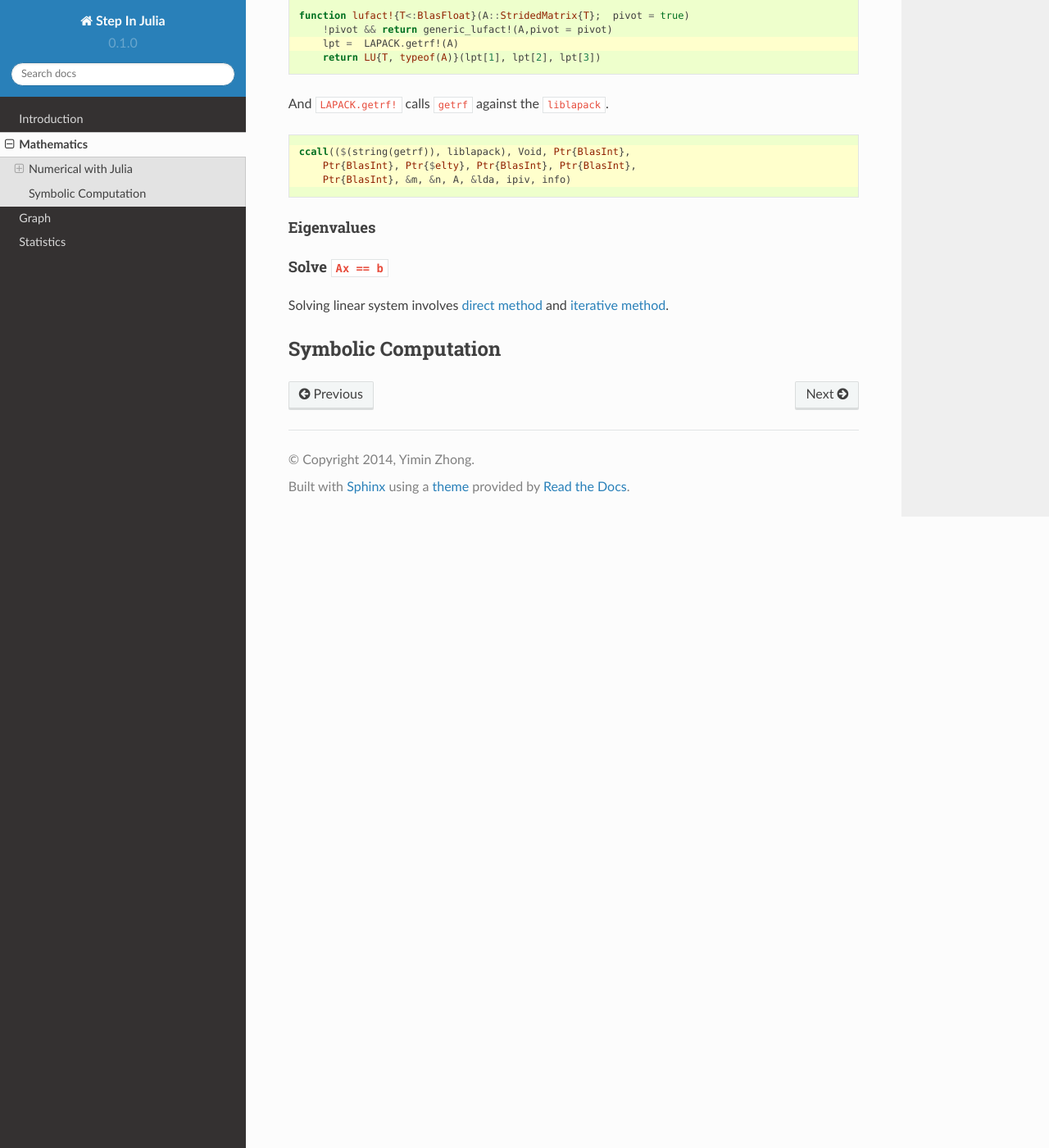
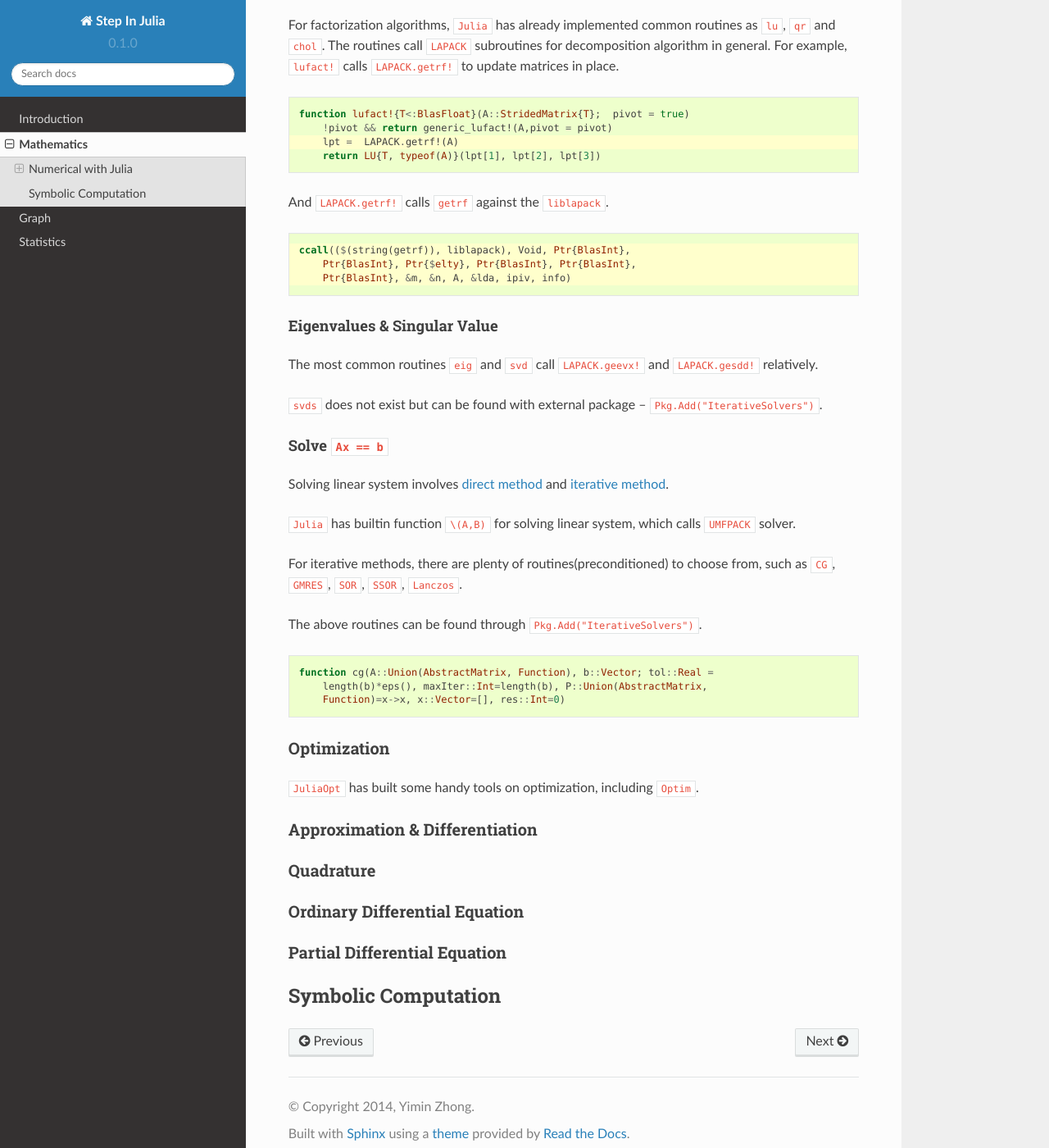
Before and after one commit to GaZ3ll3/Step_In_Julia, a Sphinx documentation site: the page built from docs/source/math.rst, in a window 1280 px wide and 1400 px high, scrolled down 1696 px. Shown: the whole window at 82% size. Built offline with Sphinx 7.4.7 and the Read the Docs theme 2.0.0, drawn with Linux system fonts in a browser that asks for light colours; some of the changed text lies outside the part shown.

Commit message:
update@all

```diff
--- a/docs/source/math.rst
+++ b/docs/source/math.rst
@@ -9,6 +9,11 @@ Contents:
 
 - :ref:`machine-rep`
 - :ref:`linear-alg`
+- :ref:`optim`
+- :ref:`approx`
+- :ref:`quadrature`
+- :ref:`ode`
+- :ref:`pde`
 
 
 .. _machine-rep:
@@ -78,7 +83,7 @@ Linear algebra functions in ``Julia`` are largely implemented by calling functio
 Matrices factorization
 ^^^^^^^^^^^^^^^^^^^^^^
 
-For factorization algorithms, ``Julia`` has already implemented common routines as ``lu``, ``qr`` and ``schur``. The routines call ``LAPACK`` subroutines for decomposition algorithm in general. For example, ``lufact!`` calls ``LAPACK.getrf!`` to update matrices in place.
+For factorization algorithms, ``Julia`` has already implemented common routines as ``lu``, ``qr`` and ``chol``. The routines call ``LAPACK`` subroutines for decomposition algorithm in general. For example, ``lufact!`` calls ``LAPACK.getrf!`` to update matrices in place.
 
 .. code-block:: julia
     :emphasize-lines: 3
@@ -97,13 +102,31 @@ And ``LAPACK.getrf!`` calls ``getrf`` against the ``liblapack``.
         Ptr{BlasInt}, Ptr{$elty}, Ptr{BlasInt}, Ptr{BlasInt},
         Ptr{BlasInt}, &m, &n, A, &lda, ipiv, info)
 
-Eigenvalues
-^^^^^^^^^^^^
+Eigenvalues & Singular Value
+^^^^^^^^^^^^^^^^^^^^^^^^^^^^
+The most common routines ``eig`` and ``svd`` call ``LAPACK.geevx!`` and ``LAPACK.gesdd!`` relatively.
 
+``svds`` does not exist but can be found with external package -- ``Pkg.Add("IterativeSolvers")``.
 
 Solve ``Ax == b``
 ^^^^^^^^^^^^^^^^^
 Solving linear system involves `direct method`_ and `iterative method`_.
+
+``Julia`` has builtin function ``\(A,B)`` for solving linear system, which calls ``UMFPACK`` solver.
+
+For iterative methods, there are plenty of routines(preconditioned) to choose from, such as ``CG``, ``GMRES``, ``SOR``, ``SSOR``, ``Lanczos``.
+
+The above routines can be found through ``Pkg.Add("IterativeSolvers")``.
+
+..  code-block:: julia
+
+    function cg(A::Union(AbstractMatrix, Function), b::Vector; tol::Real =
+        length(b)*eps(), maxIter::Int=length(b), P::Union(AbstractMatrix,
+        Function)=x->x, x::Vector=[], res::Int=0)
+
+
+
+
 
 
 .. _direct method: http://en.wikipedia.org/wiki/direct_method
@@ -115,6 +138,35 @@ Solving linear system involves `direct method`_ and `iterative method`_.
 
 
 
+.. _optim:
+
+Optimization
+-------------
+``JuliaOpt`` has built some handy tools on optimization, including ``Optim``.
+
+.. _approx:
+
+Approximation & Differentiation
+--------------------------------
+
+
+
+
+.. _quadrature:
+
+Quadrature
+--------------
+
+
+.. _ode:
+
+Ordinary Differential Equation
+-------------------------------
+
+.. _pde:
+
+Partial Differential Equation
+------------------------------
 
 Symbolic Computation
 ===========================
```
Also changed, not shown: docs/source/graph.rst (+17 -0 lines), docs/source/stats.rst (+19 -0 lines).
